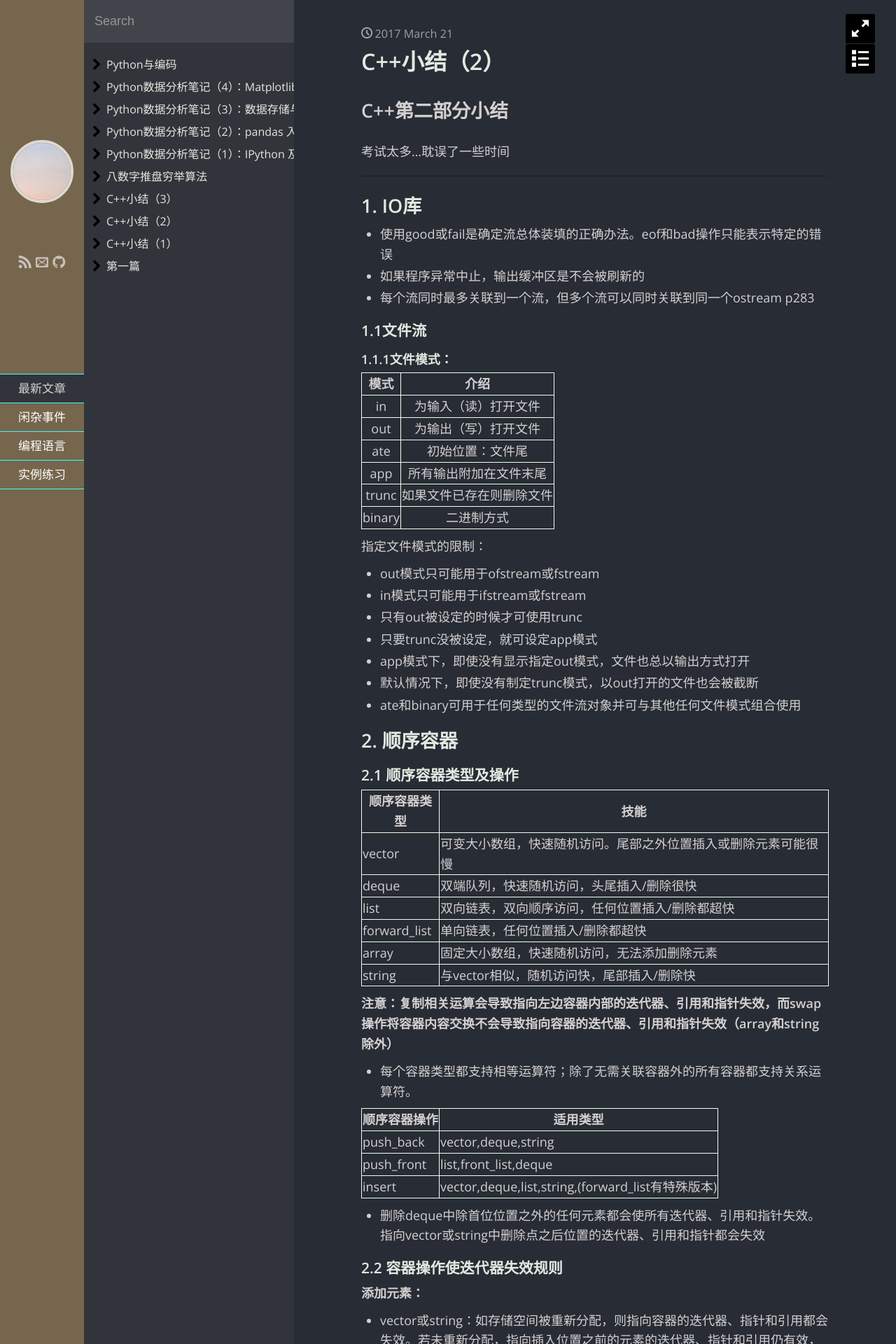
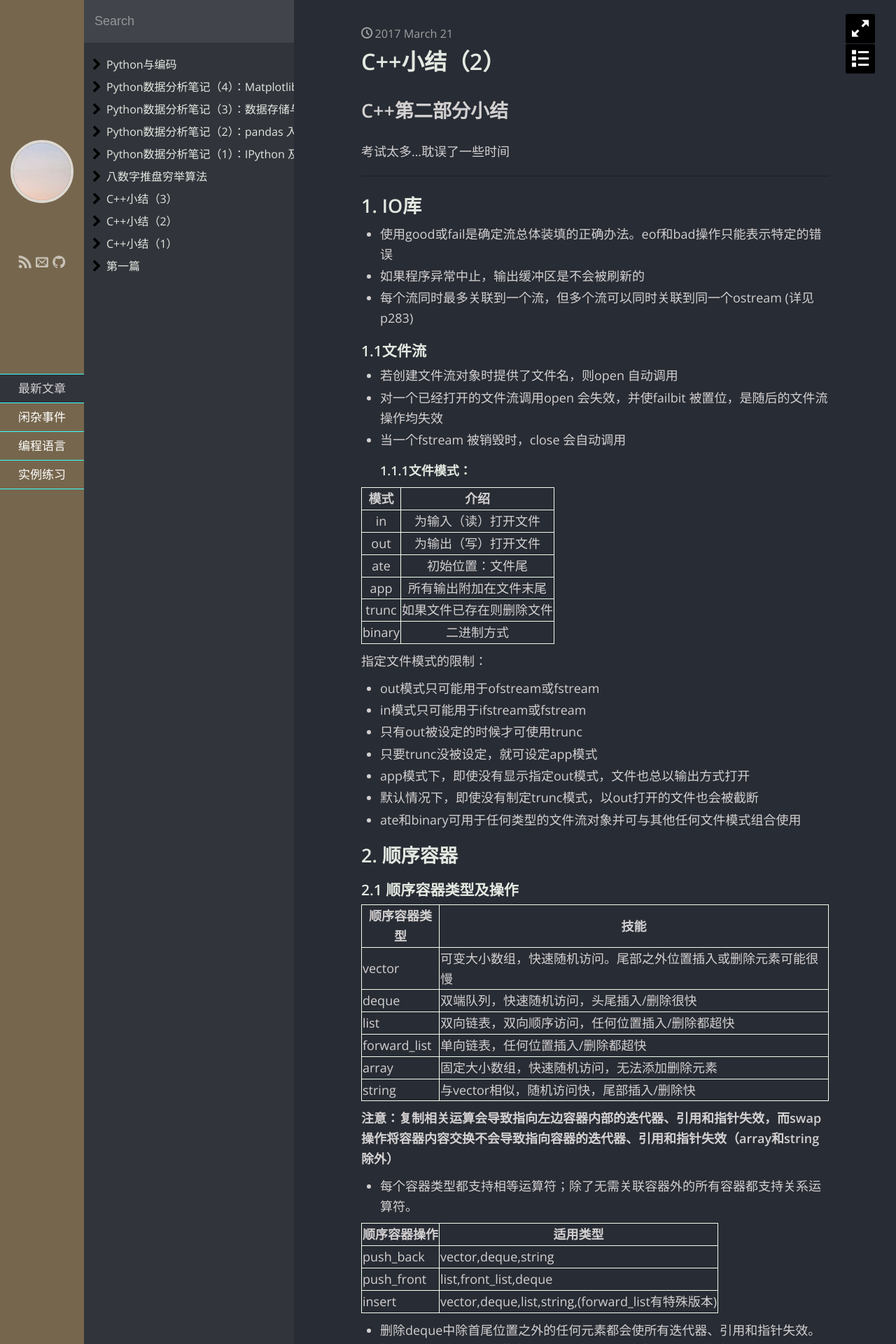
Before and after one commit to Donche/Donche.github.io, a Jekyll site: the page built from _posts/C++/2017-03-21-C++_second_part .md, in a window 1280 px wide. Shown: the top 1920 px of the page at 70% size. Built offline with Jekyll 4.4.1, drawn with Linux system fonts in a browser that asks for light colours; some web fonts are replaced; some of the changed text lies outside the part shown.

Commit message:
error modifications

```diff
--- a/_posts/C++/2017-03-21-C++_second_part .md
+++ b/_posts/C++/2017-03-21-C++_second_part .md
@@ -13,9 +13,12 @@
 ## 1. IO库
 * 使用good或fail是确定流总体装填的正确办法。eof和bad操作只能表示特定的错误
 * 如果程序异常中止，输出缓冲区是不会被刷新的
-* 每个流同时最多关联到一个流，但多个流可以同时关联到同一个ostream p283
+* 每个流同时最多关联到一个流，但多个流可以同时关联到同一个ostream (详见p283)
 
 ### 1.1文件流
+* 若创建文件流对象时提供了文件名，则open 自动调用
+* 对一个已经打开的文件流调用open 会失效，并使failbit 被置位，是随后的文件流操作均失效
+* 当一个fstream 被销毁时，close 会自动调用
 #### 1.1.1文件模式：
 
 |模式|介绍|
@@ -58,7 +61,7 @@
 push_front|list,front_list,deque
 insert|vector,deque,list,string,(forward_list有特殊版本)
 
-* 删除deque中除首位位置之外的任何元素都会使所有迭代器、引用和指针失效。指向vector或string中删除点之后位置的迭代器、引用和指针都会失效
+* 删除deque中除首尾位置之外的任何元素都会使所有迭代器、引用和指针失效。指向vector或string中若未重新分配空间，删除点之后位置的迭代器、引用和指针都会失效
 
 ### 2.2 容器操作使迭代器失效规则
 **添加元素：**
@@ -73,8 +76,8 @@
 *注意：当我们删除元素时，尾后迭代器总会失效*
 
 ### 2.3迭代器循环
-* 调用erase后，不必递增迭代器
-* 调用insert后，需递增迭代器两次
+* 调用erase后，不必递增迭代器，因为它返回序列中的下一个元素的迭代器
+* 调用insert后，需递增迭代器两次，因为它返回新插入元素的迭代器
 
 ### 2.4容器适配器
 > 本质上来说，适配器是一种机制，能使某种事物的行为看起来像另外一种事物一样。
```
Also changed, not shown: other parts of _posts/C++/2017-03-21-C++_second_part .md (+1 -2 lines), _posts/C++/2017-03-20-C++_first_part.md (+7 -6 lines).
